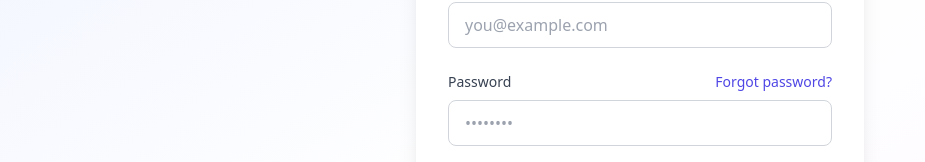
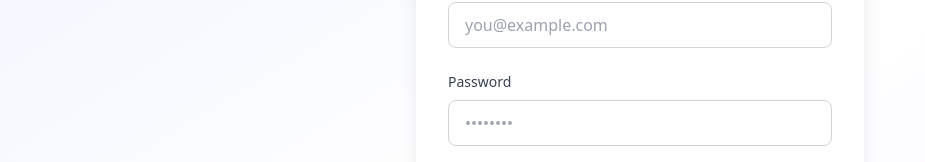
Before and after one commit to apdevstudio-ctrl/testimonial, a Next.js app in the folder frontend/: page /signin in a window 1280 px wide. Shown: the part 321-483 px from the top of the page, without its empty margins (0-925 px from the left). Built offline with nearby package versions, Linux system fonts and the light colour scheme.

Commit message:
Remove forgot password link (route doesn't exist)

```diff
--- a/frontend/app/(auth)/signin/page.tsx
+++ b/frontend/app/(auth)/signin/page.tsx
@@ -75,17 +75,9 @@
             </div>
 
             <div>
-              <div className="flex items-center justify-between mb-2">
-                <label htmlFor="password" className="block text-sm font-medium text-gray-700">
-                  Password
-                </label>
-                <Link
-                  href="/forgot-password"
-                  className="text-sm font-medium text-indigo-600 hover:text-indigo-500"
-                >
-                  Forgot password?
-                </Link>
-              </div>
+              <label htmlFor="password" className="block text-sm font-medium text-gray-700 mb-2">
+                Password
+              </label>
               <Input
                 id="password"
                 name="password"
```
